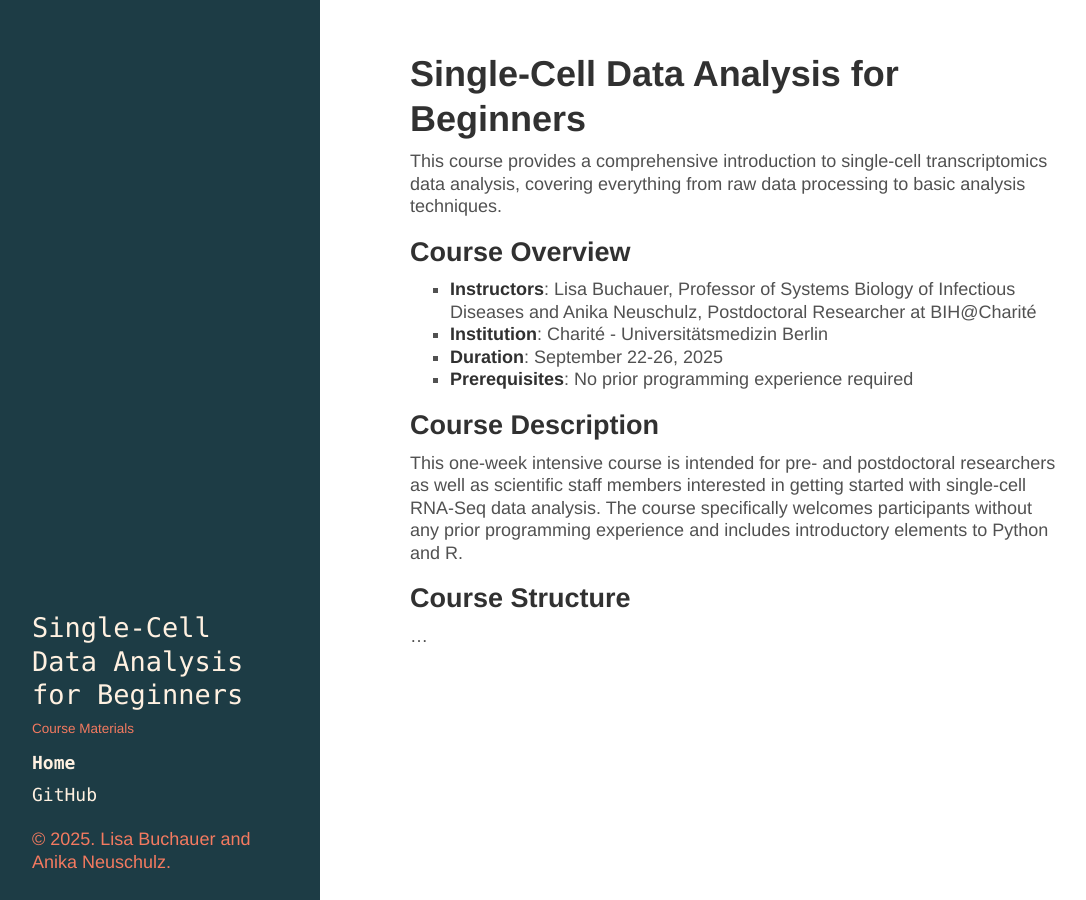
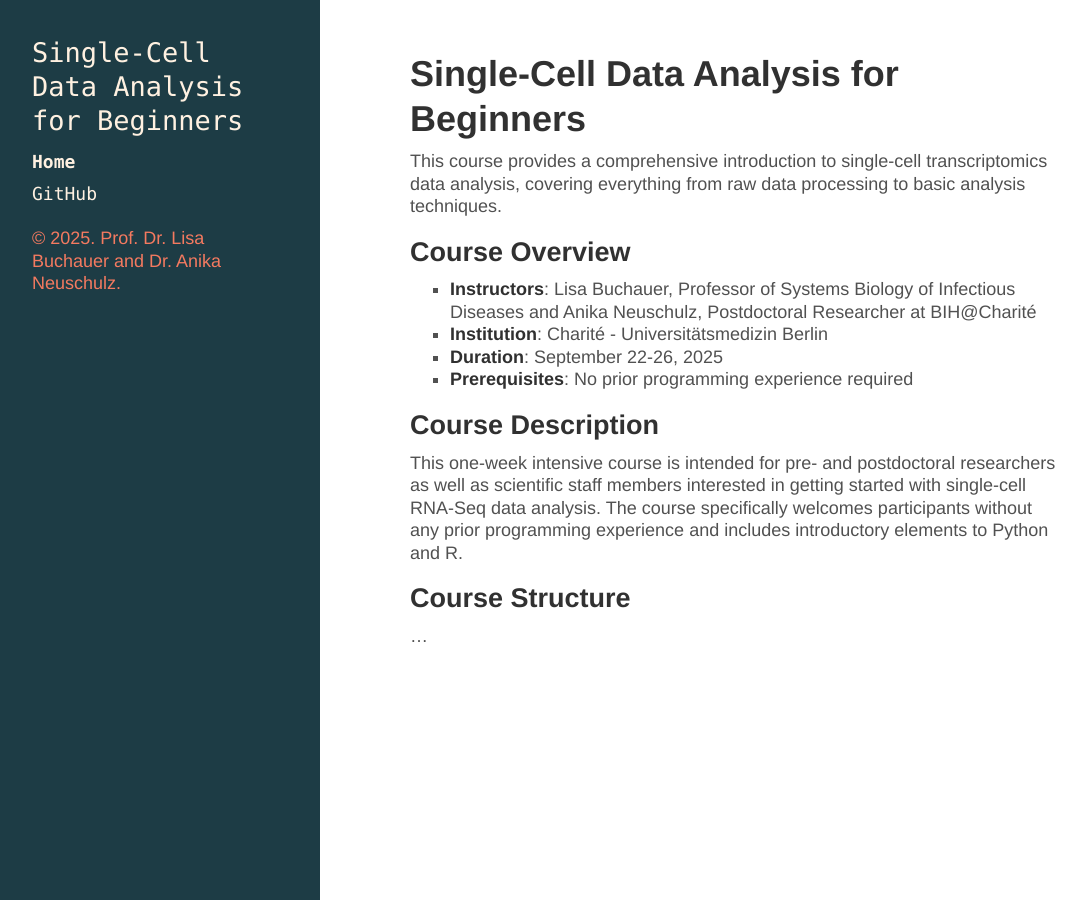
Before and after one commit to buchauer-lab/charite-sc-data-course, a Jekyll site: the page built from docs/index.md, in a window 1280 px wide. Shown: the whole page, without its empty margins (4-1090 px from the left). Built offline with Jekyll 4.4.1, drawn with Linux system fonts in a browser that asks for light colours.

Commit message:
change sidebar

```diff
--- a/docs/_config.yml
+++ b/docs/_config.yml
@@ -7,11 +7,11 @@ permalink: pretty
 
 # Setup
 title: "Single-Cell Data Analysis for Beginners"
-tagline: "Course Materials"
-description: "Learn single-cell transcriptomics data analysis from scratch"
-url: "https://buchauer-.github.io"
+tagline: ""
+description: "A beginner-friendly course aimed at MD and PhD students with biomedical background and little to no programming experience."
+url: "https://buchauer-lab.github.io/charite-sc-data-course/"
 baseurl: "/charite-sc-data-course"
 
 # Author
 author:
-  name: "Lisa Buchauer and Anika Neuschulz"
+  name: "Prof. Dr. Lisa Buchauer and Dr. Anika Neuschulz"
--- a/docs/_includes/sidebar.html
+++ b/docs/_includes/sidebar.html
@@ -1,5 +1,5 @@
 <div class="sidebar">
-  <div class="container sidebar-sticky">
+  <div class="container">
     <div class="sidebar-about">
       <h1>
         <a href="{{ '/' | relative_url }}">
```
